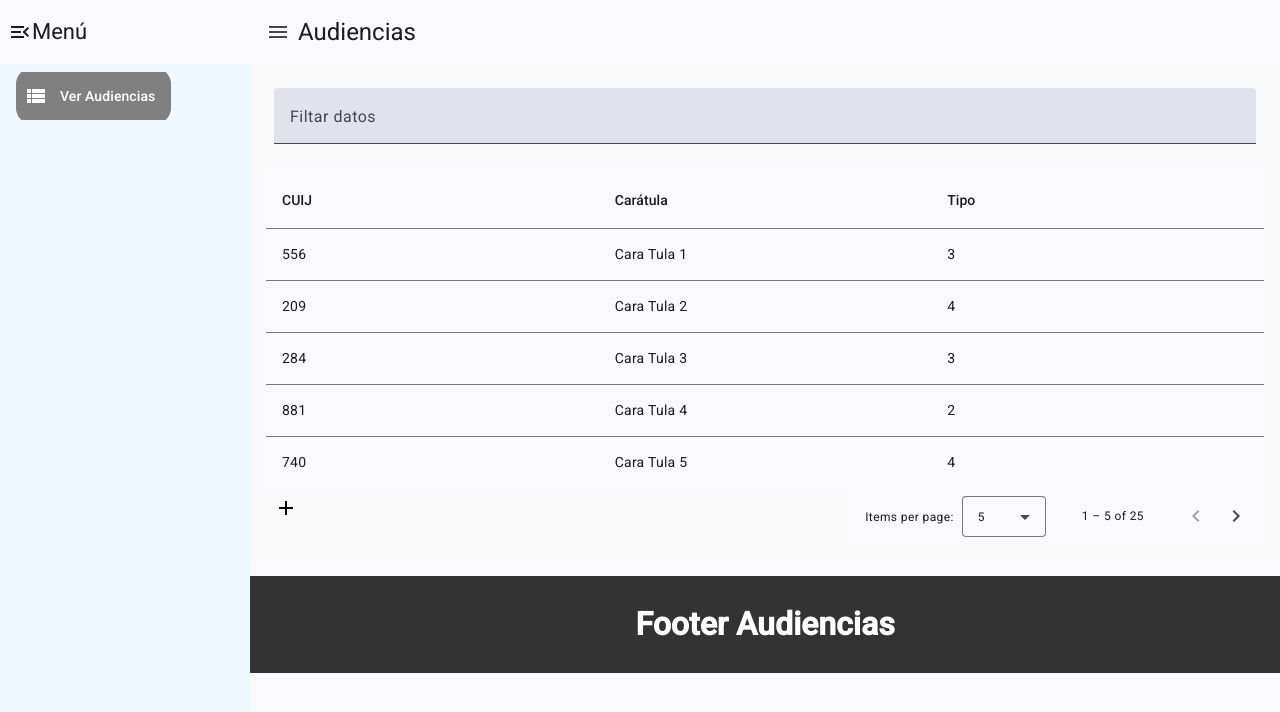
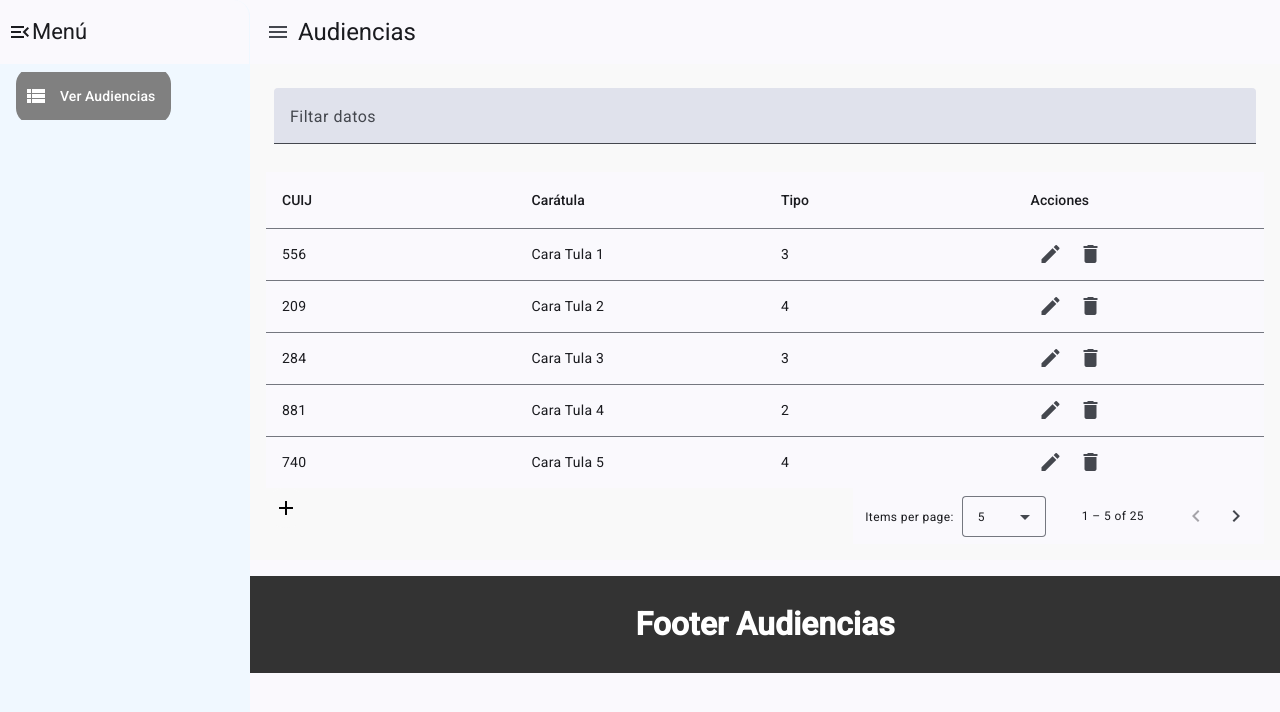
Before and after one commit to savillanuevaGH/FRONTEND-AUDIENCIAS, an Angular app: page /audiencias in a window 1280 px wide. Shown: the top 712 px of the page. Built offline with nearby package versions, Linux system fonts and the light colour scheme.

Commit message:
Add edit & delete function

```diff
--- a/src/app/tabla/tabla.component.css
+++ b/src/app/tabla/tabla.component.css
@@ -1,5 +1,9 @@
 * {
     box-sizing: border-box;
+}
+
+.inlineflex {
+    display: inline-flex;
 }
 
 table {
--- a/src/app/tabla/tabla.component.html
+++ b/src/app/tabla/tabla.component.html
@@ -24,6 +24,27 @@
         <td mat-cell *matCellDef="let audiencia"> {{audiencia.tipo}} </td>
       </ng-container>
 
+      <!-- Acciones Column -->
+      <ng-container matColumnDef="acciones">
+        <th mat-header-cell *matHeaderCellDef> Acciones </th>
+        <td mat-cell *matCellDef="let audiencia">
+          <nav class="inlineflex">
+            <div>
+              <button mat-icon-button (click)="editAudiencia(audiencia)">
+                <mat-icon>edit</mat-icon>
+              </button>
+            </div>
+
+            <div>
+              <button mat-icon-button (click)="deleteAudiencia(audiencia)">
+                <mat-icon>delete</mat-icon>
+              </button>
+            </div>
+          </nav>
+        </td>
+      </ng-container>
+
+
       <tr mat-header-row *matHeaderRowDef="displayedColumns"></tr>
       <tr mat-row *matRowDef="let row; columns: displayedColumns;"></tr>
     </table>
--- a/src/app/tabla/tabla.component.ts
+++ b/src/app/tabla/tabla.component.ts
@@ -12,7 +12,7 @@ import { AudienciasComponent } from '../audiencias/audiencias.component';
   styleUrl: './tabla.component.css'
 })
 export class TablaComponent implements OnInit, AfterViewInit {
-  displayedColumns: string[] = ['CUIJ', 'caratula', 'tipo'];
+  displayedColumns: string[] = ['CUIJ', 'caratula', 'tipo', 'acciones'];
   dataSource = new MatTableDataSource(AUDIENCIA_DATA);
 
   @ViewChild(MatPaginator) paginator!: MatPaginator;
@@ -50,6 +50,31 @@ export class TablaComponent implements OnInit, AfterViewInit {
       }
     });
   }
+
+  editAudiencia(audiencia: Audiencias): void {
+    const dialogRef = this.dialog.open(AudienciasComponent, {
+      width: '300px',
+      data: { ...audiencia } // Pasamos una copia del objeto para editar
+    });
+
+    dialogRef.afterClosed().subscribe(result => {
+      if (result) {
+        const index = this.dataSource.data.findIndex(a => a.CUIJ === audiencia.CUIJ);
+        if (index !== -1) {
+          this.dataSource.data[index] = result;
+          this.dataSource.data = [...this.dataSource.data]; // Actualizar la tabla
+        }
+      }
+    });
+  }
+
+  deleteAudiencia(audiencia: Audiencias): void {
+    const confirmDelete = confirm(`¿Estás seguro de eliminar la audiencia con CUIJ ${audiencia.CUIJ}?`);
+    if (confirmDelete) {
+      this.dataSource.data = this.dataSource.data.filter(a => a.CUIJ !== audiencia.CUIJ);
+    }
+  }
+
 }
 
 
```
